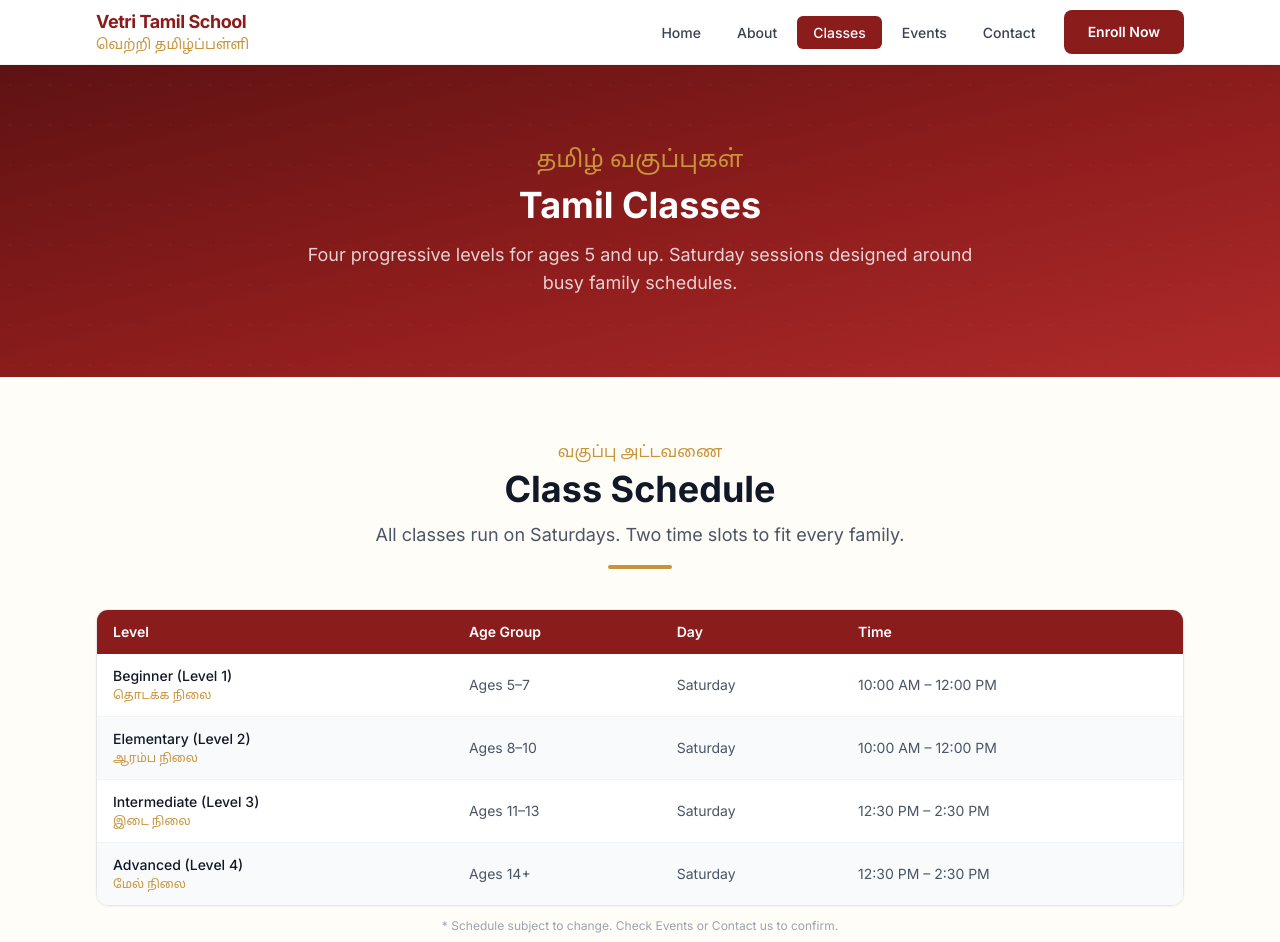
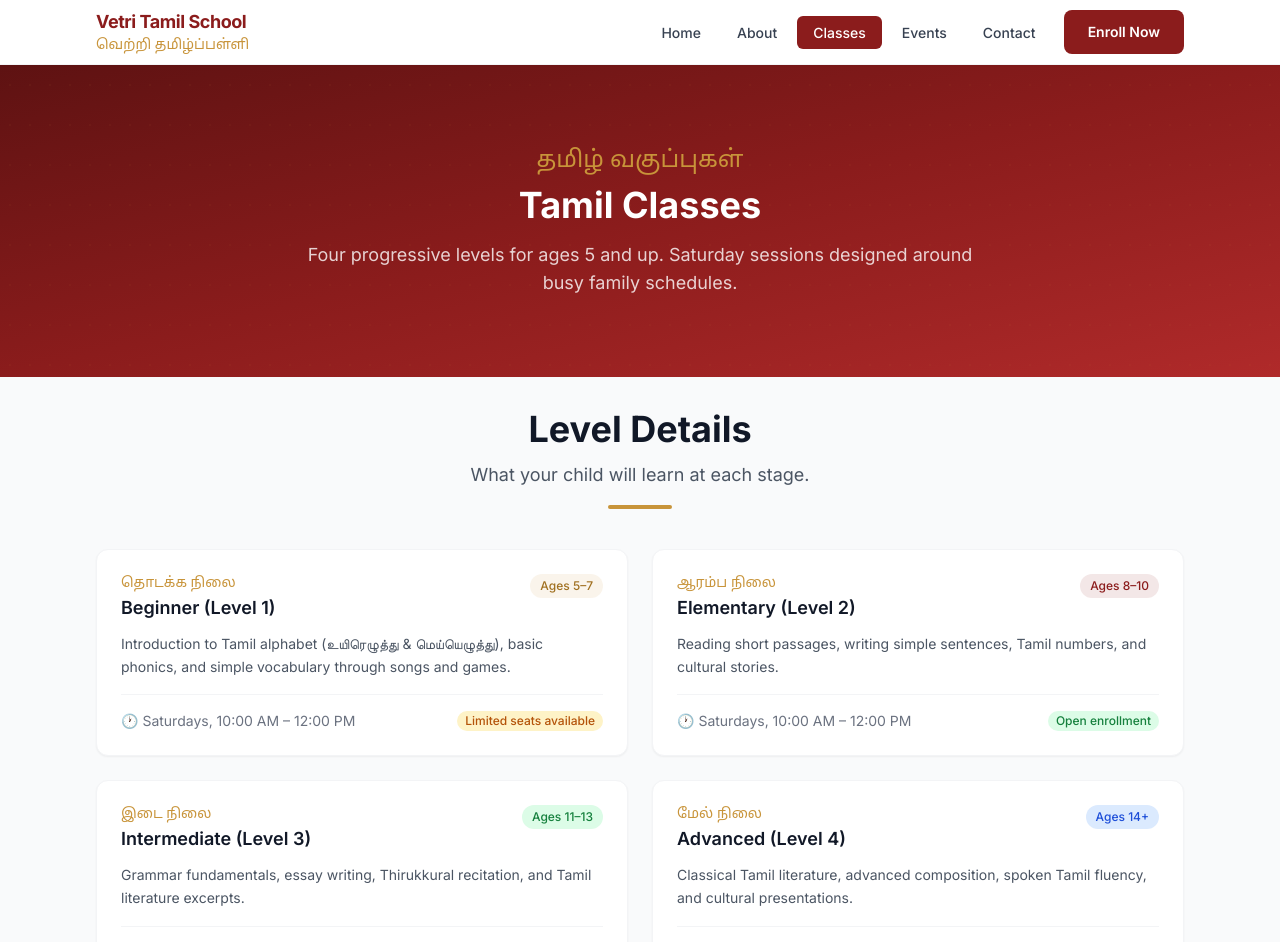
Before and after one commit to avikkraman/vetri-tamil-school, a Next.js app: page /classes in a window 1280 px wide. Shown: the top 942 px of the page. Built offline with nearby package versions, Linux system fonts and the light colour scheme.

Commit message:
Remove class schedule table and map from contact page

```diff
--- a/src/app/classes/page.tsx
+++ b/src/app/classes/page.tsx
@@ -20,53 +20,6 @@ export default function ClassesPage() {
         titleTamil="தமிழ் வகுப்புகள்"
         subtitle="Four progressive levels for ages 5 and up. Saturday sessions designed around busy family schedules."
       />
-
-      {/* ── Schedule overview ── */}
-      <section className="py-16" aria-labelledby="schedule-heading">
-        <div className="section">
-          <SectionHeading
-            title="Class Schedule"
-            titleTamil="வகுப்பு அட்டவணை"
-            subtitle="All classes run on Saturdays. Two time slots to fit every family."
-          />
-
-          <div className="overflow-x-auto rounded-xl border border-gray-200 shadow-sm">
-            <table className="w-full text-sm text-left">
-              <thead className="bg-primary text-white">
-                <tr>
-                  <th scope="col" className="px-4 py-3 font-semibold">Level</th>
-                  <th scope="col" className="px-4 py-3 font-semibold">Age Group</th>
-                  <th scope="col" className="px-4 py-3 font-semibold">Day</th>
-                  <th scope="col" className="px-4 py-3 font-semibold">Time</th>
-                </tr>
-              </thead>
-              <tbody className="divide-y divide-gray-100">
-                {CLASS_LEVELS.map((cls, i) => (
-                  <tr
-                    key={cls.id}
-                    className={i % 2 === 0 ? 'bg-white' : 'bg-gray-50'}
-                  >
-                    <td className="px-4 py-3 font-medium text-gray-900">
-                      <span>{cls.level}</span>
-                      <span className="block tamil text-xs text-gold mt-0.5">
-                        {cls.levelTamil}
-                      </span>
-                    </td>
-                    <td className="px-4 py-3 text-gray-600">{cls.ageGroup}</td>
-                    <td className="px-4 py-3 text-gray-600">Saturday</td>
-                    <td className="px-4 py-3 text-gray-600">
-                      {cls.schedule.replace('Saturdays, ', '')}
-                    </td>
-                  </tr>
-                ))}
-              </tbody>
-            </table>
-          </div>
-          <p className="text-xs text-gray-400 mt-3 text-center">
-            * Schedule subject to change. Check Events or Contact us to confirm.
-          </p>
-        </div>
-      </section>
 
       {/* ── Level detail cards ── */}
       <section className="py-8 pb-16 bg-gray-50" aria-labelledby="levels-heading">
```
